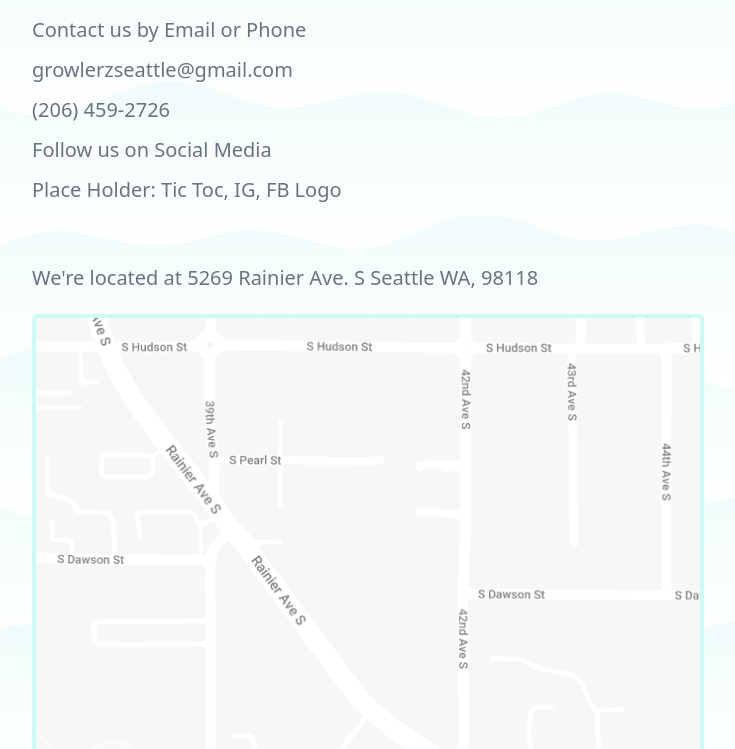
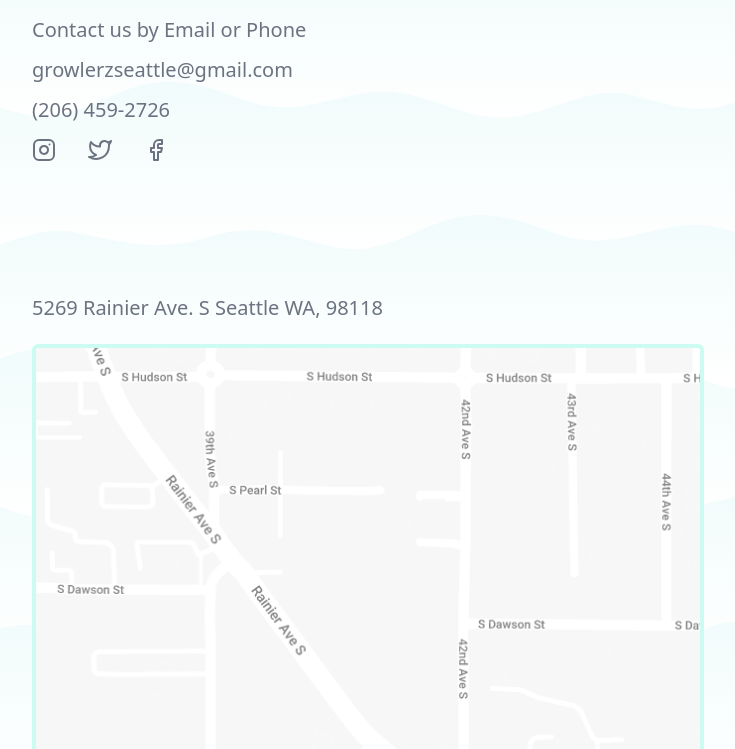
Before and after one commit to wongstephen/growlerz2022, a React (Create React App) app: page / in a window 1280 px wide. Shown: the part 10100-10849 px from the top of the page, without its empty margins (112-847 px from the left). Built offline with nearby package versions, Linux system fonts and the light colour scheme.

Commit message:
added social in contact

```diff
--- a/src/components/Contact.js
+++ b/src/components/Contact.js
@@ -2,37 +2,94 @@ import React from "react";
 
 export const Contact = () => {
   return (
-    <section class="py-24 bg-trasnparent max-w-5xl mx-auto" id="contact">
-      <div class="container px-4 mx-auto">
-        <div class="relative mb-12 mx-auto text-left">
-          <div class="relative">
-            <span class="inline-block mb-4 text-base text-teal-500 uppercase font-semibold tracking-[.2rem]">
+    <section className="max-w-5xl py-24 mx-auto bg-trasnparent" id="contact">
+      <div className="container px-4 mx-auto">
+        <div className="relative mx-auto mb-12 text-left">
+          <div className="relative">
+            <span className="inline-block mb-4 text-base text-teal-500 uppercase font-semibold tracking-[.2rem]">
               Contact, Hours, Location
             </span>
-            <h2 class="mb-6 text-3xl md:text-5xl lg:text-7xl text-gray-900 font-bold tracking-tight leading-snug md:leading-snug lg:leading-snug">
+            <h2 className="mb-6 text-3xl font-bold leading-snug tracking-tight text-gray-900 md:text-5xl lg:text-7xl md:leading-snug lg:leading-snug">
               How to find us
             </h2>
 
-            <p class="text-lg md:text-xl text-gray-500 font-medium leading-loose md:leading-loose">
+            <p className="text-lg font-medium leading-loose text-gray-500 md:text-xl md:leading-loose">
               Contact us by Email or Phone <br />
               growlerzseattle@gmail.com <br />
               (206) 459-2726
             </p>
-            <p class="text-lg md:text-xl text-gray-500 font-medium leading-loose md:leading-loose">
-              Follow us on Social Media <br />
-              Place Holder: Tic Toc, IG, FB Logo
-            </p>
+            <div className="flex justify-start mt-2 text-center text-gray-500">
+              <a href="#">
+                <svg
+                  className="w-10 h-auto mr-4"
+                  xmlns="http://www.w3.org/2000/svg"
+                  viewbox="0 0 24 24"
+                  fill="none"
+                  stroke="currentColor"
+                  stroke-width="2"
+                  stroke-linecap="round"
+                  stroke-linejoin="round"
+                >
+                  <rect x="2" y="2" width="20" height="20" rx="5" ry="5"></rect>
+                  <path d="M16 11.37A4 4 0 1 1 12.63 8 4 4 0 0 1 16 11.37z"></path>
+                  <line x1="17.5" y1="6.5" x2="17.51" y2="6.5"></line>
+                </svg>
+              </a>
+              <a href="#">
+                <svg
+                  className="w-10 h-auto mr-4"
+                  xmlns="http://www.w3.org/2000/svg"
+                  viewbox="0 0 24 24"
+                  fill="none"
+                  stroke="currentColor"
+                  stroke-width="2"
+                  stroke-linecap="round"
+                  stroke-linejoin="round"
+                >
+                  <path d="M23 3a10.9 10.9 0 0 1-3.14 1.53 4.48 4.48 0 0 0-7.86 3v1A10.66 10.66 0 0 1 3 4s-4 9 5 13a11.64 11.64 0 0 1-7 2c9 5 20 0 20-11.5a4.5 4.5 0 0 0-.08-.83A7.72 7.72 0 0 0 23 3z"></path>
+                </svg>
+              </a>
+              {/* <a href="#">
+                    <svg
+                      className="w-10 h-auto mr-4"
+                      xmlns="http://www.w3.org/2000/svg"
+                      viewbox="0 0 24 24"
+                      fill="none"
+                      stroke="currentColor"
+                      stroke-width="2"
+                      stroke-linecap="round"
+                      stroke-linejoin="round"
+                    >
+                      <path d="M4 4h16c1.1 0 2 .9 2 2v12c0 1.1-.9 2-2 2H4c-1.1 0-2-.9-2-2V6c0-1.1.9-2 2-2z"></path>
+                      <polyline points="22,6 12,13 2,6"></polyline>
+                    </svg>
+                  </a> */}
+              <a href="#">
+                <svg
+                  className="w-10 h-auto mr-4"
+                  xmlns="http://www.w3.org/2000/svg"
+                  viewbox="0 0 24 24"
+                  fill="none"
+                  stroke="currentColor"
+                  stroke-width="2"
+                  stroke-linecap="round"
+                  stroke-linejoin="round"
+                >
+                  <path d="M18 2h-3a5 5 0 0 0-5 5v3H7v4h3v8h4v-8h3l1-4h-4V7a1 1 0 0 1 1-1h3z"></path>
+                </svg>
+              </a>
+            </div>
+            <div className="text-left">
+              <p className="text-lg font-medium leading-loose text-gray-500 md:text-xl md:leading-loose ">
+                5269 Rainier Ave. S Seattle WA, 98118
+              </p>
+              <img
+                className="w-11/12 max-w-2xl mx-auto my-4 border-4 border-teal-100 rounded-md mx-right md:mx-0"
+                src={require("../assets/full-map.png")}
+                alt=""
+              />
+            </div>
           </div>
-        </div>
-        <div class="text-left mb-12">
-          <p class="text-lg md:text-xl text-gray-500 font-medium leading-loose md:leading-loose ">
-            We're located at 5269 Rainier Ave. S Seattle WA, 98118
-          </p>
-          <img
-            class="max-w-2xl w-11/12 mx-right mb-6 rounded-md border-4 border-teal-100 mx-auto my-4 md:mx-0"
-            src={require("../assets/full-map.png")}
-            alt=""
-          />
         </div>
       </div>
     </section>
```
